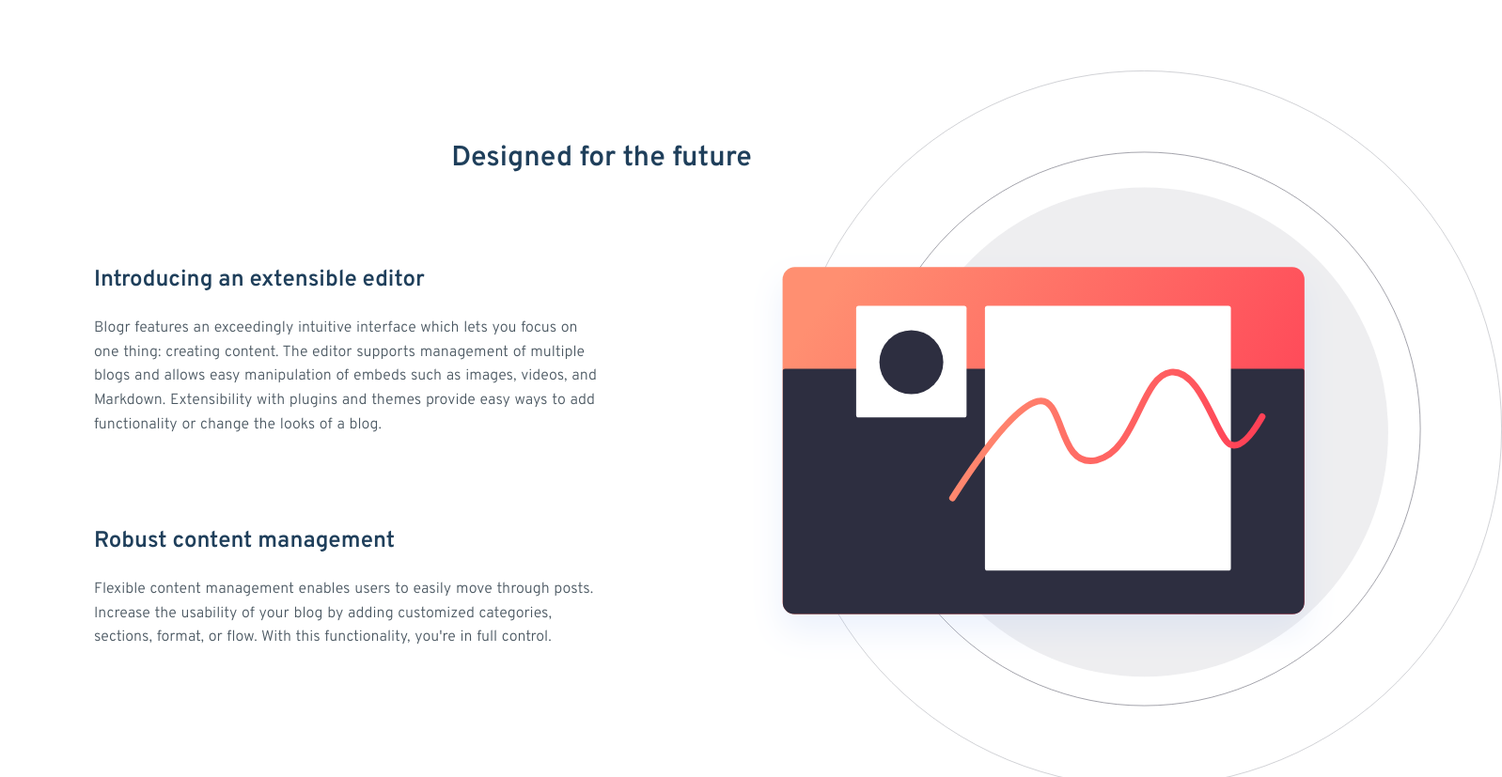
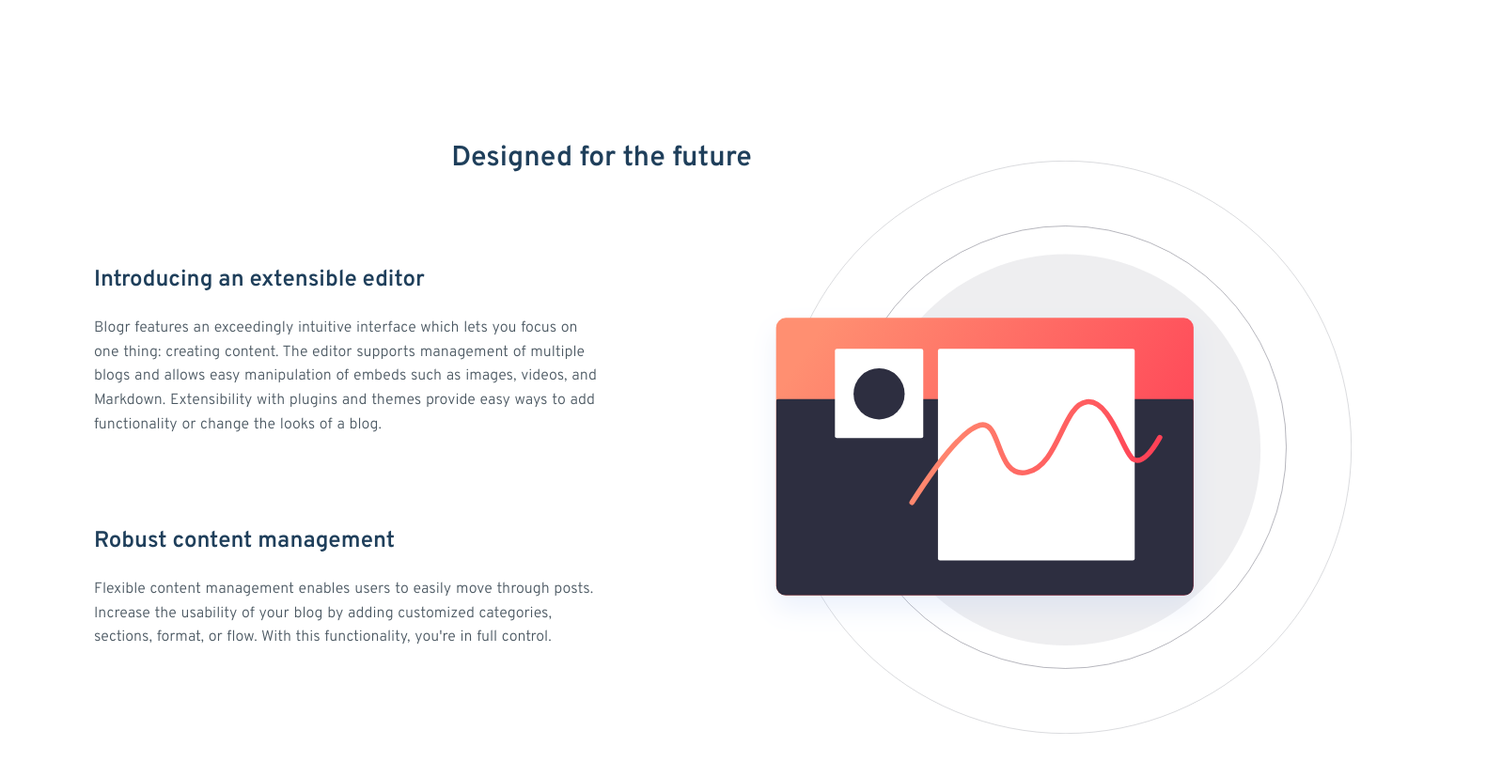
Before and after one commit to Evertrix/Blogr-landing-page, a website: page index.html in a window 1280 px wide. Shown: the part 568-1395 px from the top of the page at 94% size, 1598 px wide, since content can reach past the window. Drawn offline with Linux system fonts and the light colour scheme.

Commit message:
Overflow fixes

```diff
--- a/styles/scss/styles/_base.scss
+++ b/styles/scss/styles/_base.scss
@@ -33,6 +33,7 @@ FONT SIZE SYSTEM (px)
 /*------------------------ */
 
 html, body {
+  // overflow-y: scroll;
   overflow-x: hidden;
 }
 
@@ -42,10 +43,10 @@ body {
   color: $very_dark_grayish_blue; /*we put color in body because - color gets inherited*/
 }
 
-.container {
-  overflow: hidden;
+// .container {
+  // overflow: hidden;
   // width: 100%;
-}
+// }
 
 .top-container {
   /* width: 960px; */
--- a/styles/scss/styles/_design-future-section.scss
+++ b/styles/scss/styles/_design-future-section.scss
@@ -4,6 +4,7 @@
 
 
 .designed-for-the-future-section {
+  overflow: hidden;
   width: 67.5rem;
   margin: 0 auto;
   margin-bottom: 8.6rem;
@@ -88,10 +89,10 @@
 .featured-desktop {
   position: absolute;
   max-width: 100vw;
-  height:auto;
+  height: auto;
   grid-column: 2 / 4; /* span from grid column line 1 to 3 (i.e., span 2 columns) */
   grid-row: 2 / 4;
   margin-left: -7rem;
-  margin-top: -7rem;
-  width: 50rem;
+  margin-top: -1rem;
+  width: 40rem;
 }
```
Also changed, not shown: styles/css/main.css, 2 other files.
